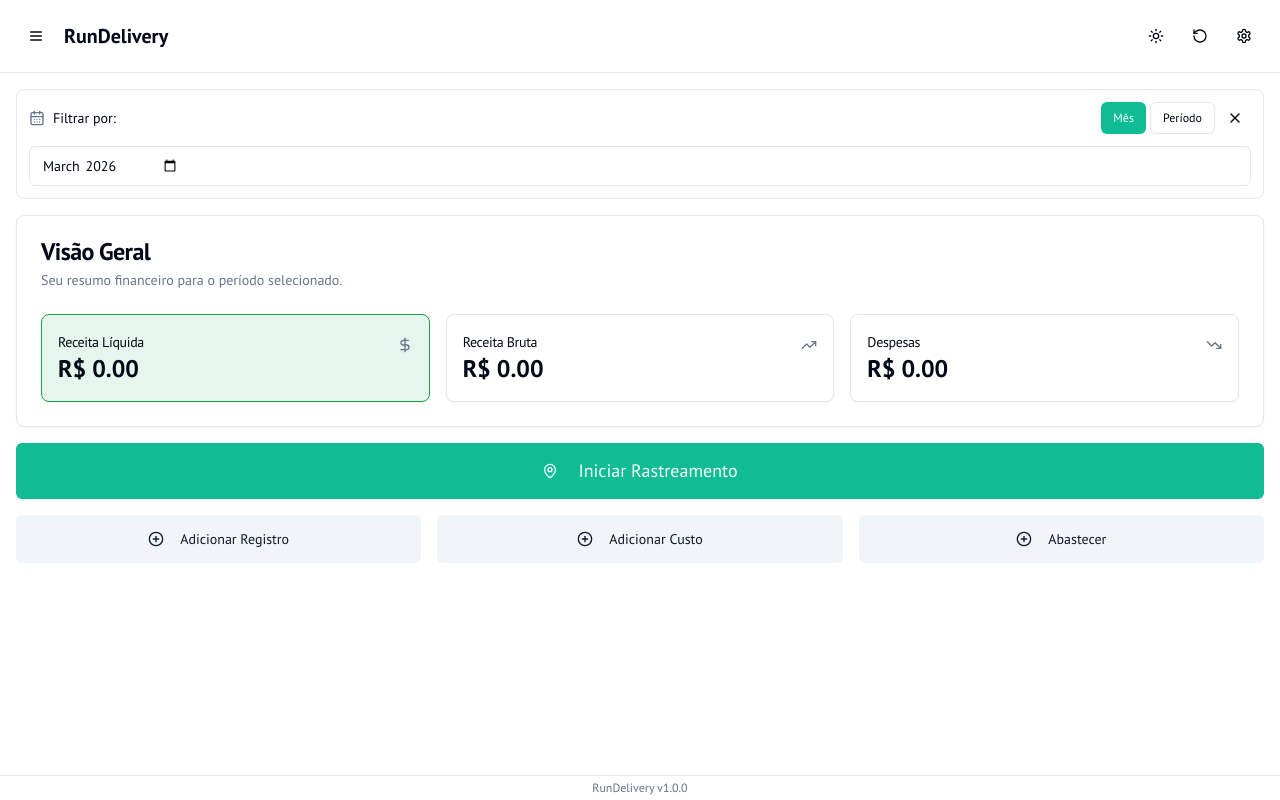
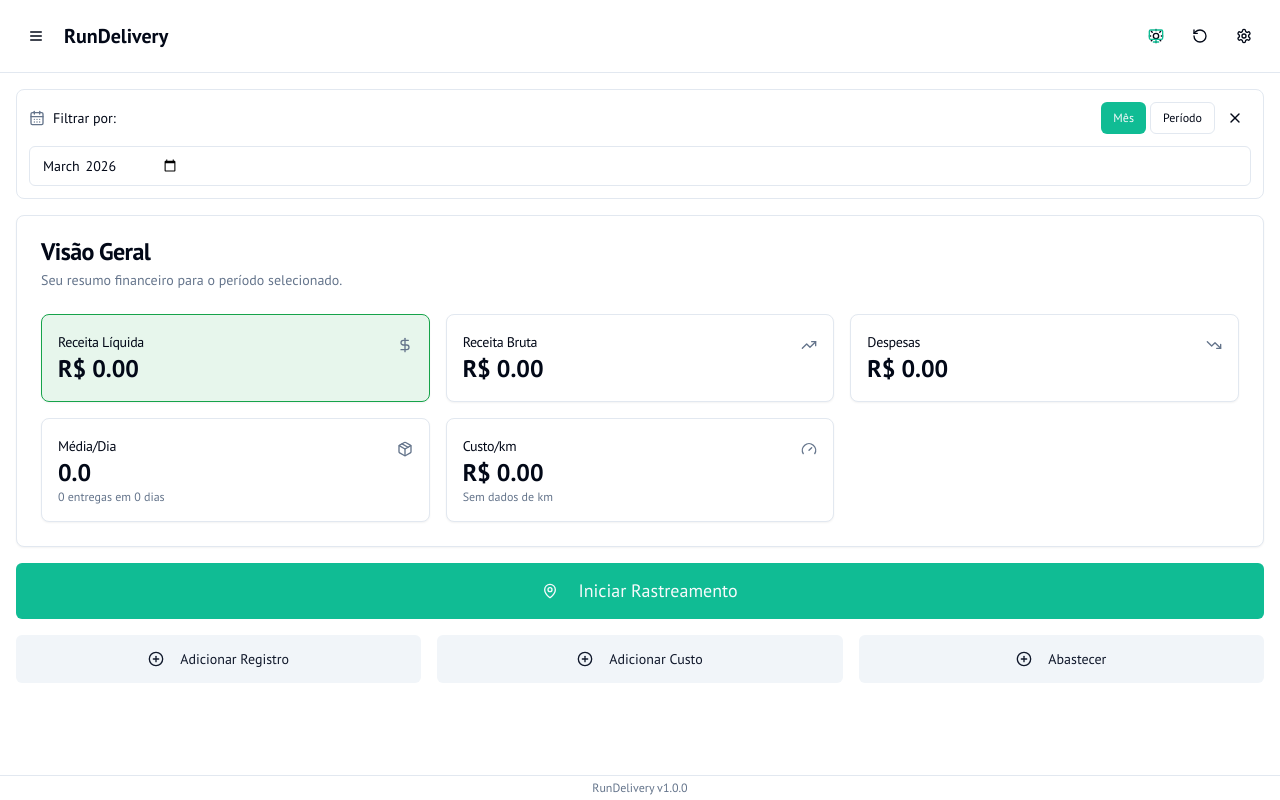
Before and after one commit to chwpym/new-run-delivery, a Next.js app: page / in a window 1280 px wide. Built offline with nearby package versions, Linux system fonts and the light colour scheme.

Commit message:
feat: offline indicator, avg deliveries, cost/km, auto dark mode settings

```diff
--- a/src/app/(main)/layout.tsx
+++ b/src/app/(main)/layout.tsx
@@ -9,6 +9,8 @@
 import { ThemeToggle } from "@/components/ui/theme-toggle";
 import { MainMenu } from "@/components/main-menu";
 import { useApp } from "@/components/providers/app-provider";
+
+import { OfflineIndicator } from "@/components/ui/offline-indicator";
 
 export default function MainLayout({
   children,
@@ -44,6 +46,8 @@
         </div>
       </header>
 
+      <OfflineIndicator />
+
       <main className="flex-1 overflow-y-auto bg-background">
         {children}
       </main>
--- a/src/components/dashboard-screen.tsx
+++ b/src/components/dashboard-screen.tsx
@@ -3,9 +3,9 @@
 import { useState, useEffect, useCallback } from 'react';
 import { Card, CardContent, CardHeader, CardTitle, CardDescription } from "@/components/ui/card";
 import { Button } from "@/components/ui/button";
-import { DollarSign, MapPin, PlusCircle, TrendingUp, Target, TrendingDown } from "lucide-react";
+import { DollarSign, MapPin, PlusCircle, TrendingUp, Target, TrendingDown, Package, Gauge } from "lucide-react";
 import { getAllEntries, getAllCosts, getAllRefuels, getAllMaintenances, getGoal, getAllFixedPayments } from '@/lib/db';
-import { format, startOfMonth, endOfMonth } from 'date-fns';
+import { format, startOfMonth, endOfMonth, differenceInCalendarDays } from 'date-fns';
 import { ptBR } from 'date-fns/locale';
 import { Progress } from './ui/progress';
 import { DateRangeFilter } from './ui/date-range-filter';
@@ -16,7 +16,7 @@
 }
 
 export function DashboardScreen({ onNavigate }: DashboardScreenProps) {
-  const [stats, setStats] = useState({ gross: 0, net: 0, totalCosts: 0 });
+  const [stats, setStats] = useState({ gross: 0, net: 0, totalCosts: 0, avgDeliveries: 0, costPerKm: 0, totalDeliveries: 0, workDays: 0, totalKm: 0 });
   const [goalProgress, setGoalProgress] = useState({ current: 0, goal: 0, progress: 0 });
 
   const now = new Date();
@@ -24,7 +24,7 @@
   const [filterEnd, setFilterEnd] = useState(format(endOfMonth(now), 'yyyy-MM-dd'));
 
   const fetchDashboardData = useCallback(async () => {
-    const goalId = filterStart.substring(0, 7); // yyyy-MM
+    const goalId = filterStart.substring(0, 7);
 
     const [entries, costs, refuels, maintenances, goal, fixedPayments] = await Promise.all([
       getAllEntries(),
@@ -37,6 +37,8 @@
 
     const monthlyEntries = entries.filter(e => e.date >= filterStart && e.date <= filterEnd && !e.isDayOff);
     const dailyGross = monthlyEntries.reduce((sum, entry) => sum + (entry.totalEarned || 0), 0);
+    const totalDeliveries = monthlyEntries.reduce((sum, entry) => sum + (entry.deliveriesCount || 0), 0);
+    const workDays = monthlyEntries.length;
 
     const monthlyFixedPayments = fixedPayments.filter(p => p.date >= filterStart && p.date <= filterEnd);
     const fixedGross = monthlyFixedPayments.reduce((sum, p) => sum + p.value, 0);
@@ -44,12 +46,21 @@
     const gross = dailyGross + fixedGross;
 
     const monthlyCosts = costs.filter(c => c.date >= filterStart && c.date <= filterEnd).reduce((s, c) => s + c.value, 0);
-    const monthlyRefuels = refuels.filter(r => r.date >= filterStart && r.date <= filterEnd).reduce((s, r) => s + r.value, 0);
+    const monthlyRefuels = refuels.filter(r => r.date >= filterStart && r.date <= filterEnd);
+    const refuelsCost = monthlyRefuels.reduce((s, r) => s + r.value, 0);
+    const totalKm = monthlyRefuels.reduce((maxKm, r) => Math.max(maxKm, r.km || 0), 0) - monthlyRefuels.reduce((minKm, r) => Math.min(minKm, r.km || Infinity), Infinity);
     const monthlyMaintenances = maintenances.filter(m => m.date >= filterStart && m.date <= filterEnd).reduce((s, m) => s + m.value, 0);
-    const totalCosts = monthlyCosts + monthlyRefuels + monthlyMaintenances;
+    const totalCosts = monthlyCosts + refuelsCost + monthlyMaintenances;
 
     const net = gross - totalCosts;
-    setStats({ gross, net, totalCosts });
+
+    // Média diária de entregas
+    const avgDeliveries = workDays > 0 ? totalDeliveries / workDays : 0;
+
+    // Custo por km (combustível / km)
+    const costPerKm = totalKm > 0 ? refuelsCost / totalKm : 0;
+
+    setStats({ gross, net, totalCosts, avgDeliveries, costPerKm, totalDeliveries, workDays, totalKm: totalKm > 0 ? totalKm : 0 });
 
     const currentGoal = goal?.value || 0;
     const progress = currentGoal > 0 ? (gross / currentGoal) * 100 : 0;
@@ -69,8 +80,8 @@
           <CardTitle>Visão Geral</CardTitle>
           <CardDescription>Seu resumo financeiro para o período selecionado.</CardDescription>
         </CardHeader>
-        <CardContent className="grid gap-4 sm:grid-cols-3">
-          <Card className="p-4 bg-green-600/10 border-green-600">
+        <CardContent className="grid gap-4 grid-cols-2 sm:grid-cols-3">
+          <Card className="p-4 bg-green-600/10 border-green-600 col-span-2 sm:col-span-1">
             <CardHeader className="flex flex-row items-center justify-between pb-2 p-0">
               <CardTitle className="text-sm font-medium">Receita Líquida</CardTitle>
               <DollarSign className="h-4 w-4 text-muted-foreground" />
@@ -95,6 +106,28 @@
             </CardHeader>
             <CardContent className="p-0">
               <div className="text-2xl font-bold">R$ {stats.totalCosts.toFixed(2)}</div>
+            </CardContent>
+          </Card>
+
+          {/* Novos cards de estatísticas */}
+          <Card className="p-4">
+            <CardHeader className="flex flex-row items-center justify-between pb-2 p-0">
+              <CardTitle className="text-sm font-medium">Média/Dia</CardTitle>
+              <Package className="h-4 w-4 text-muted-foreground" />
+            </CardHeader>
+            <CardContent className="p-0">
+              <div className="text-2xl font-bold">{stats.avgDeliveries.toFixed(1)}</div>
+              <p className="text-xs text-muted-foreground">{stats.totalDeliveries} entregas em {stats.workDays} dias</p>
+            </CardContent>
+          </Card>
+          <Card className="p-4">
+            <CardHeader className="flex flex-row items-center justify-between pb-2 p-0">
+              <CardTitle className="text-sm font-medium">Custo/km</CardTitle>
+              <Gauge className="h-4 w-4 text-muted-foreground" />
+            </CardHeader>
+            <CardContent className="p-0">
+              <div className="text-2xl font-bold">R$ {stats.costPerKm.toFixed(2)}</div>
+              <p className="text-xs text-muted-foreground">{stats.totalKm > 0 ? `${stats.totalKm} km rodados` : 'Sem dados de km'}</p>
             </CardContent>
           </Card>
         </CardContent>
--- /dev/null
+++ b/src/components/ui/offline-indicator.tsx
@@ -0,0 +1,33 @@
+// src/components/ui/offline-indicator.tsx
+"use client";
+
+import { useState, useEffect } from 'react';
+import { WifiOff } from 'lucide-react';
+
+export function OfflineIndicator() {
+  const [isOffline, setIsOffline] = useState(false);
+
+  useEffect(() => {
+    setIsOffline(!navigator.onLine);
+
+    const handleOffline = () => setIsOffline(true);
+    const handleOnline = () => setIsOffline(false);
+
+    window.addEventListener('offline', handleOffline);
+    window.addEventListener('online', handleOnline);
+
+    return () => {
+      window.removeEventListener('offline', handleOffline);
+      window.removeEventListener('online', handleOnline);
+    };
+  }, []);
+
+  if (!isOffline) return null;
+
+  return (
+    <div className="bg-destructive text-destructive-foreground px-4 py-2 text-center text-sm font-medium flex items-center justify-center gap-2 animate-in slide-in-from-top">
+      <WifiOff className="h-4 w-4" />
+      Sem conexão com a internet — seus dados estão salvos localmente
+    </div>
+  );
+}
--- a/src/components/ui/theme-toggle.tsx
+++ b/src/components/ui/theme-toggle.tsx
@@ -1,23 +1,34 @@
 "use client";
 
 import * as React from "react";
-import { Moon, Sun } from "lucide-react";
+import { Moon, Sun, Monitor } from "lucide-react";
 import { useTheme } from "next-themes";
 import { Button } from "@/components/ui/button";
 
 export function ThemeToggle() {
   const { setTheme, theme } = useTheme();
 
+  // Cycle: light → dark → system (auto)
+  const cycleTheme = () => {
+    if (theme === "light") setTheme("dark");
+    else if (theme === "dark") setTheme("system");
+    else setTheme("light");
+  };
+
   return (
     <Button
       variant="ghost"
       size="icon"
-      onClick={() => setTheme(theme === "light" ? "dark" : "light")}
-      aria-label="Toggle theme"
+      onClick={cycleTheme}
+      aria-label="Alternar tema"
+      title={theme === "system" ? "Tema: Automático" : theme === "dark" ? "Tema: Escuro" : "Tema: Claro"}
     >
       <Sun className="h-5 w-5 rotate-0 scale-100 transition-all dark:-rotate-90 dark:scale-0" />
       <Moon className="absolute h-5 w-5 rotate-90 scale-0 transition-all dark:rotate-0 dark:scale-100" />
-      <span className="sr-only">Toggle theme</span>
+      {theme === "system" && (
+        <Monitor className="absolute h-5 w-5 text-primary" />
+      )}
+      <span className="sr-only">Alternar tema</span>
     </Button>
   );
 }
```
